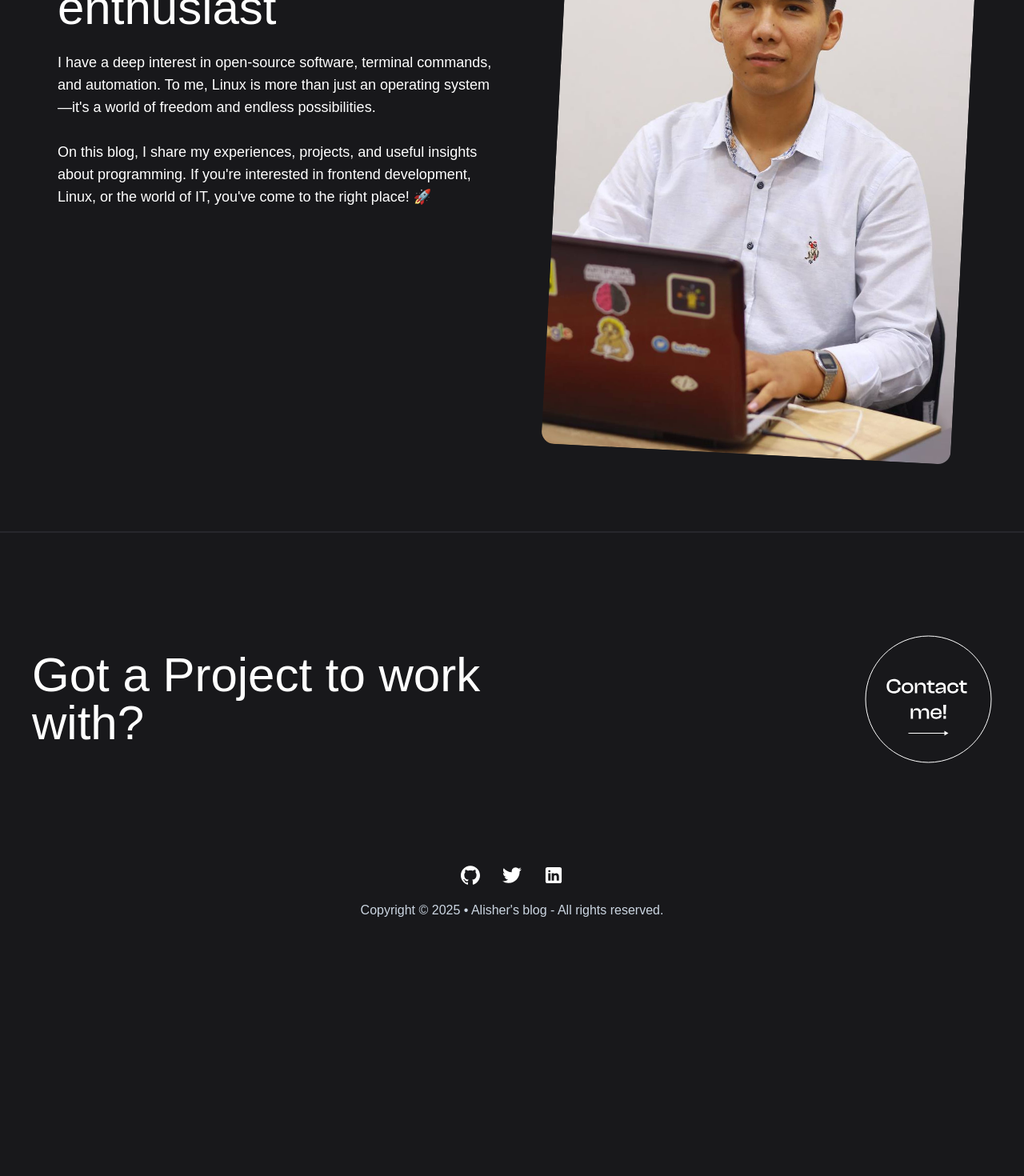
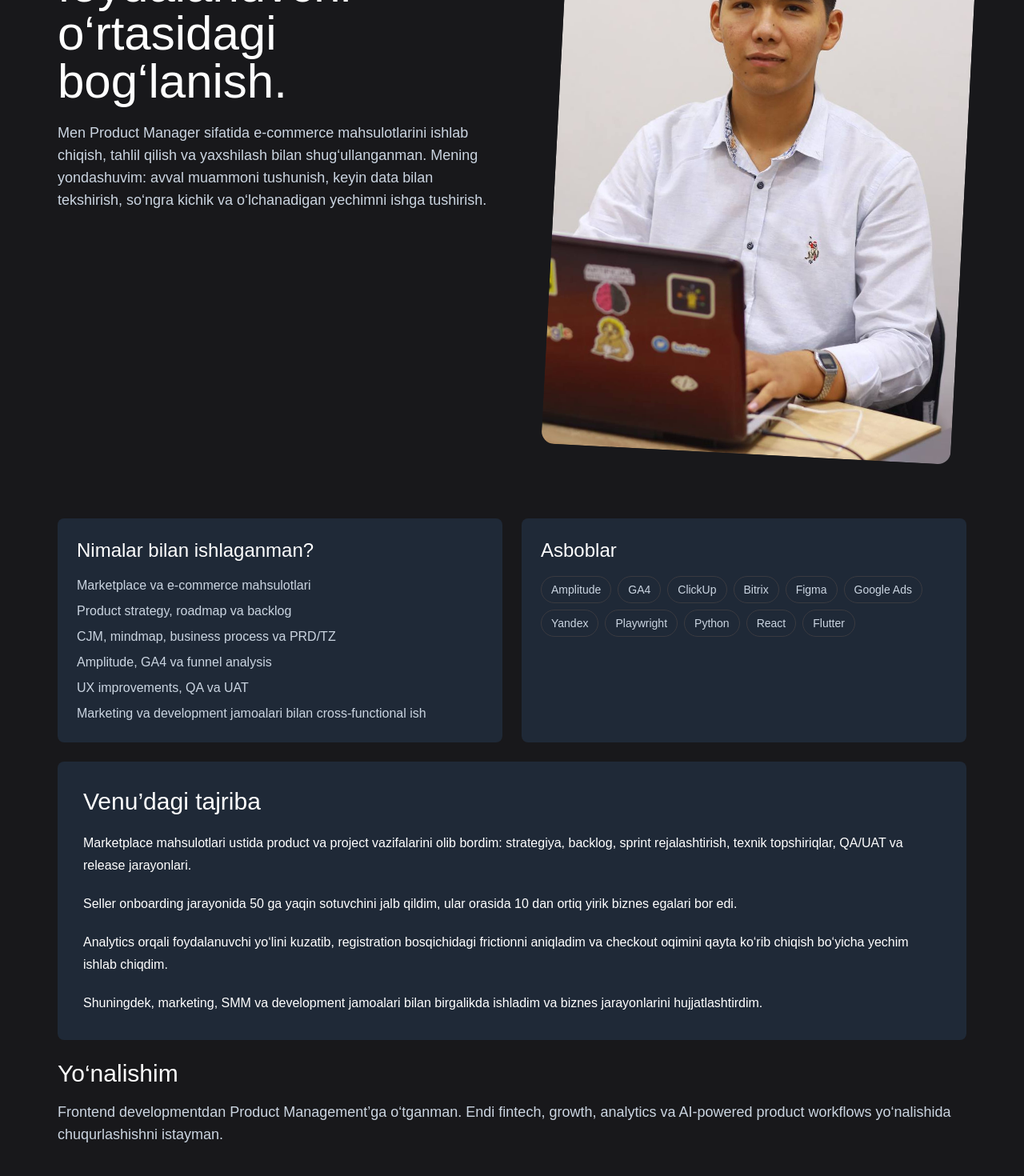
Before and after one commit to umarovcoder/myWebsite, a React (Vite) app: page /about in a window 1280 px wide. Shown: the part 440-1910 px from the top of the page at 80% size. Before the commit the page ends 1646 px from the top, so only its background shows below. Built offline with nearby package versions, Linux system fonts and the light colour scheme; a web font is replaced by a local one.

Commit message:
Rewrite about page around Product Management experience

```diff
--- a/src/pages/About/About.tsx
+++ b/src/pages/About/About.tsx
@@ -1,21 +1,71 @@
 import { FC } from 'react';
+import { useLanguage } from '../../context/LanguageContext';
 import me from '../../assets/Imgs/me.jpg';
 
+const About: FC = () => {
+  const { language } = useLanguage();
+  const uz = language === 'uz';
 
-const About: FC = () => {
   return (
     <>
-      <title>About - Alisher</title>
-      <div className='container pt-20 md:pt-28 lg:pt-32 px-4 sm:px-6 md:px-8 flex flex-col md:flex-row items-center md:items-start justify-between gap-8 md:gap-12 lg:gap-20'>
-        <div className='flex-col w-full md:w-1/2'>
-          <h1 className='text-white text-3xl sm:text-4xl md:text-5xl lg:text-6xl'>
-            I'm a Alisher Umarov, a tech and programming enthusiast
-          </h1>
-          <p className='text-white text-sm md:text-base lg:text-lg py-3 md:py-4 lg:py-6'>I have a deep interest in open-source software, terminal commands, and automation. To me, Linux is more than just an operating system—it's a world of freedom and endless possibilities. <br /> <br/>
-          On this blog, I share my experiences, projects, and useful insights about programming. If you're interested in frontend development, Linux, or the world of IT, you've come to the right place! 🚀 <br />
+      <title>{uz ? 'Men haqimda — Alisher Umarov' : 'About — Alisher Umarov'}</title>
+      <div className='container pt-20 md:pt-28 lg:pt-32 px-4 sm:px-6 md:px-8'>
+        <div className='flex flex-col md:flex-row items-center md:items-start justify-between gap-8 md:gap-12 lg:gap-20'>
+          <div className='flex-col w-full md:w-1/2'>
+            <p className='text-[#2AB7A6] text-sm mb-3'>{uz ? 'Men haqimda' : 'About me'}</p>
+            <h1 className='text-white text-3xl sm:text-4xl md:text-5xl lg:text-6xl'>
+              {uz ? 'Mahsulot, texnologiya va foydalanuvchi o‘rtasidagi bog‘lanish.' : 'Connecting product, technology and users.'}
+            </h1>
+            <p className='text-slate-300 text-sm md:text-base lg:text-lg py-5 leading-7'>
+              {uz
+                ? 'Men Product Manager sifatida e-commerce mahsulotlarini ishlab chiqish, tahlil qilish va yaxshilash bilan shug‘ullanganman. Mening yondashuvim: avval muammoni tushunish, keyin data bilan tekshirish, so‘ngra kichik va o‘lchanadigan yechimni ishga tushirish.'
+                : 'As a Product Manager, I have worked on building, analyzing and improving e-commerce products. My approach is simple: understand the problem, validate it with data, then ship a small and measurable solution.'}
+            </p>
+          </div>
+          <img className='w-full max-w-xs sm:max-w-sm md:max-w-md lg:max-w-lg h-auto rounded-2xl object-cover rotate-3' src={me} alt='Alisher Umarov' />
+        </div>
+
+        <div className='mt-14 md:mt-20 grid grid-cols-1 md:grid-cols-2 gap-6'>
+          <div className='bg-gray-800 rounded-lg p-6'>
+            <h2 className='text-white text-2xl mb-4'>{uz ? 'Nimalar bilan ishlaganman?' : 'What I have worked on'}</h2>
+            <ul className='list-disc list-inside text-slate-300 space-y-2'>
+              <li>{uz ? 'Marketplace va e-commerce mahsulotlari' : 'Marketplace and e-commerce products'}</li>
+              <li>{uz ? 'Product strategy, roadmap va backlog' : 'Product strategy, roadmap and backlog'}</li>
+              <li>{uz ? 'CJM, mindmap, business process va PRD/TZ' : 'CJM, mindmaps, business processes and PRDs/specifications'}</li>
+              <li>{uz ? 'Amplitude, GA4 va funnel analysis' : 'Amplitude, GA4 and funnel analysis'}</li>
+              <li>{uz ? 'UX improvements, QA va UAT' : 'UX improvements, QA and UAT'}</li>
+              <li>{uz ? 'Marketing va development jamoalari bilan cross-functional ish' : 'Cross-functional work with marketing and development teams'}</li>
+            </ul>
+          </div>
+
+          <div className='bg-gray-800 rounded-lg p-6'>
+            <h2 className='text-white text-2xl mb-4'>{uz ? 'Asboblar' : 'Tools'}</h2>
+            <div className='flex flex-wrap gap-2'>
+              {['Amplitude', 'GA4', 'ClickUp', 'Bitrix', 'Figma', 'Google Ads', 'Yandex', 'Playwright', 'Python', 'React', 'Flutter'].map((tool) => (
+                <span key={tool} className='border border-[#3A3A40] text-slate-300 px-3 py-1.5 rounded-full text-sm'>{tool}</span>
+              ))}
+            </div>
+          </div>
+        </div>
+
+        <div className='mt-6 bg-gray-800 rounded-lg p-6 md:p-8'>
+          <h2 className='text-white text-2xl md:text-3xl mb-5'>{uz ? 'Venu’dagi tajriba' : 'Experience at Venu'}</h2>
+          <div className='space-y-5 text-slate-300 leading-7'>
+            <p>{uz ? 'Marketplace mahsulotlari ustida product va project vazifalarini olib bordim: strategiya, backlog, sprint rejalashtirish, texnik topshiriqlar, QA/UAT va release jarayonlari.' : 'I handled product and project responsibilities across marketplace products: strategy, backlog, sprint planning, technical specifications, QA/UAT and releases.'}</p>
+            <p>{uz ? 'Seller onboarding jarayonida 50 ga yaqin sotuvchini jalb qildim, ular orasida 10 dan ortiq yirik biznes egalari bor edi.' : 'I personally onboarded around 50 sellers, including more than 10 large business owners.'}</p>
+            <p>{uz ? 'Analytics orqali foydalanuvchi yo‘lini kuzatib, registration bosqichidagi frictionni aniqladim va checkout oqimini qayta ko‘rib chiqish bo‘yicha yechim ishlab chiqdim.' : 'I used analytics to identify friction around registration and worked on redesigning the checkout flow to reduce that friction.'}</p>
+            <p>{uz ? 'Shuningdek, marketing, SMM va development jamoalari bilan birgalikda ishladim va biznes jarayonlarini hujjatlashtirdim.' : 'I also worked closely with marketing, SMM and development teams and documented business processes.'}</p>
+          </div>
+        </div>
+
+        <div className='mt-6 pb-8'>
+          <h2 className='text-white text-2xl md:text-3xl mb-4'>{uz ? 'Yo‘nalishim' : 'Direction'}</h2>
+          <p className='text-slate-300 text-base md:text-lg leading-7'>
+            {uz
+              ? 'Frontend developmentdan Product Management’ga o‘tganman. Endi fintech, growth, analytics va AI-powered product workflows yo‘nalishida chuqurlashishni istayman.'
+              : 'I moved from frontend development into Product Management. I am now deepening my focus on fintech, growth, analytics and AI-powered product workflows.'}
           </p>
         </div>
-        <img className='w-full max-w-xs sm:max-w-sm md:max-w-md lg:max-w-lg h-auto rounded-2xl object-cover rotate-3' src={me} alt="text" />
       </div>
     </>
   )
```
